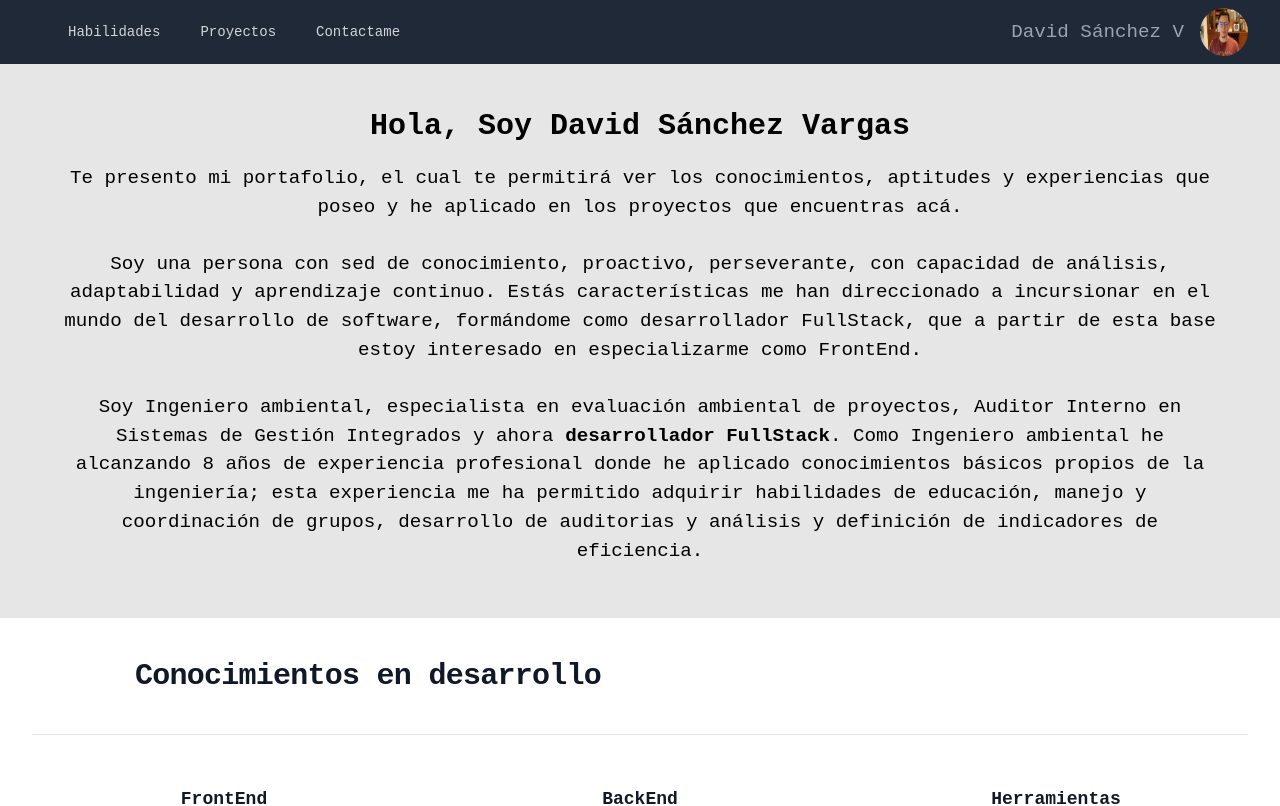
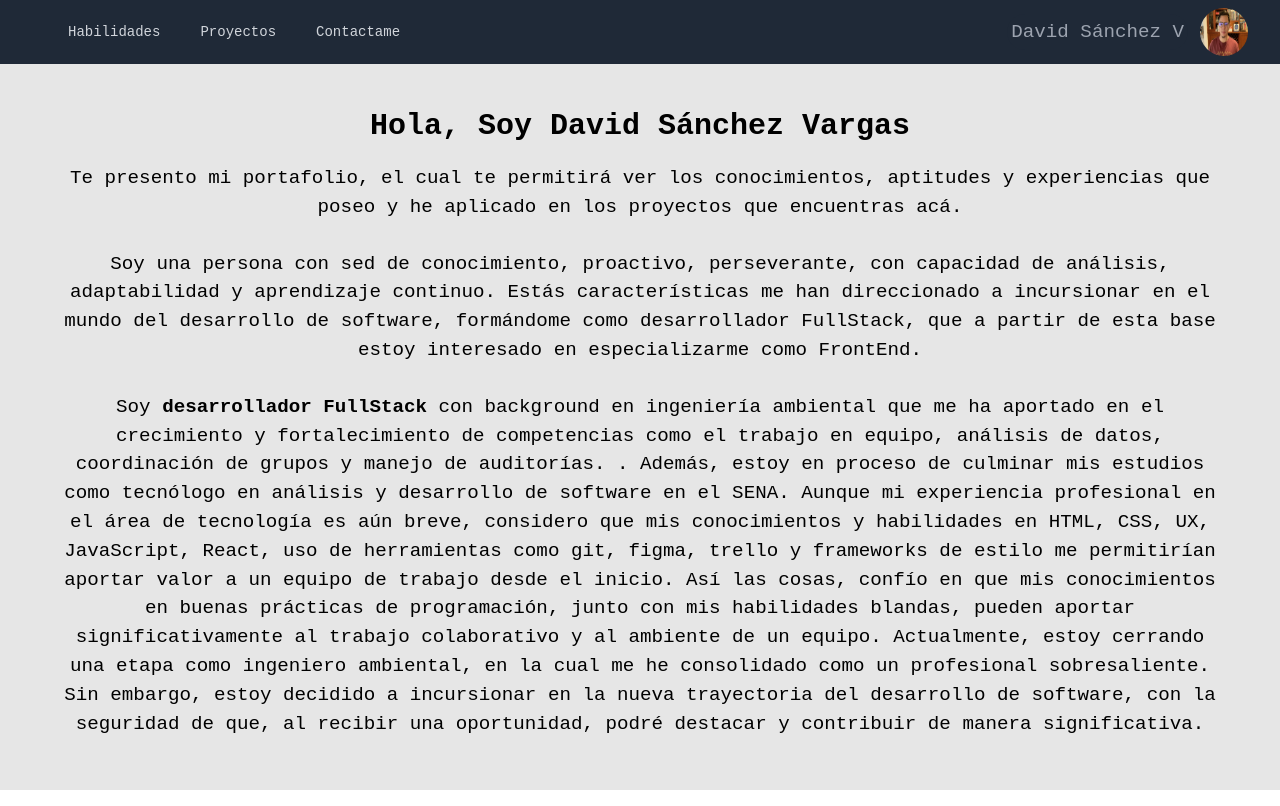
Before and after one commit to dasava11/briefcase, a React (Vite) app in the folder personal_briefcase/: page / in a window 1280 px wide. Shown: the top 806 px of the page. Built offline with nearby package versions, Linux system fonts and the light colour scheme.

Commit message:
Update Header.jsx

```diff
--- a/personal_briefcase/src/components/Header/Header.jsx
+++ b/personal_briefcase/src/components/Header/Header.jsx
@@ -17,14 +17,9 @@ const Header = () => {
         partir de esta base estoy interesado en especializarme como FrontEnd.
       </p>{" "}
       <p className="text-center mt-3 mx-6  py-2 px-10">
-        Soy Ingeniero ambiental, especialista en evaluación ambiental de
-        proyectos, Auditor Interno en Sistemas de Gestión Integrados y ahora{" "}
-        <span className="font-bold">desarrollador FullStack</span>. Como
-        Ingeniero ambiental he alcanzando 8 años de experiencia profesional
-        donde he aplicado conocimientos básicos propios de la ingeniería; esta
-        experiencia me ha permitido adquirir habilidades de educación, manejo y
-        coordinación de grupos, desarrollo de auditorias y análisis y definición
-        de indicadores de eficiencia.
+        Soy <span className="font-bold">desarrollador FullStack</span> con background en ingeniería ambiental que me ha aportado en el crecimiento y fortalecimiento de competencias como el trabajo en equipo, análisis de datos, coordinación de grupos y manejo de auditorías.
+        .{" "}
+        Además, estoy en proceso de culminar mis estudios como tecnólogo en análisis y desarrollo de software en el SENA. Aunque mi experiencia profesional en el área de tecnología es aún breve, considero que mis conocimientos y habilidades en HTML, CSS, UX, JavaScript, React, uso de herramientas como git, figma, trello y frameworks de estilo me permitirían aportar valor a un equipo de trabajo desde el inicio. Así las cosas, confío en que mis conocimientos en buenas prácticas de programación, junto con mis habilidades blandas, pueden aportar significativamente al trabajo colaborativo y al ambiente de un equipo. Actualmente, estoy cerrando una etapa como ingeniero ambiental, en la cual me he consolidado como un profesional sobresaliente. Sin embargo, estoy decidido a incursionar en la nueva trayectoria del desarrollo de software, con la seguridad de que, al recibir una oportunidad, podré destacar y contribuir de manera significativa.
       </p>
     </div>
   );
```
